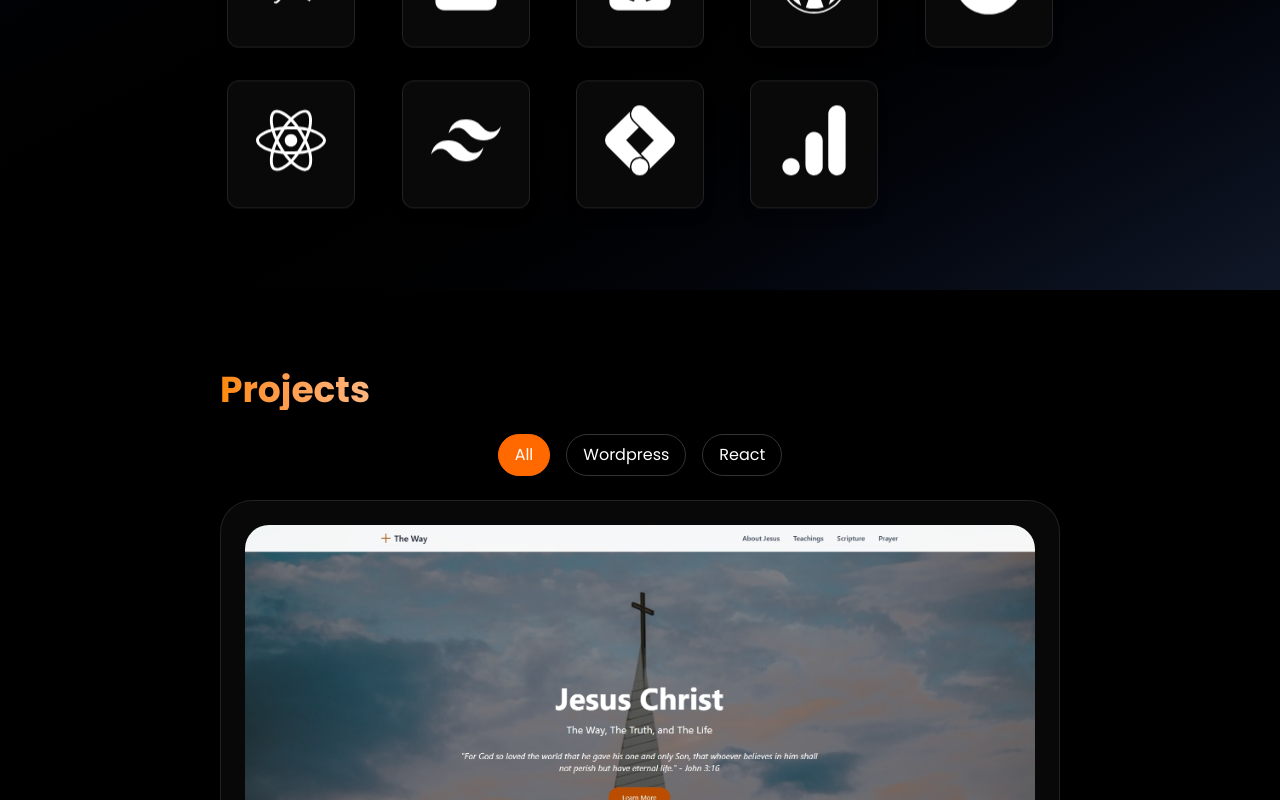
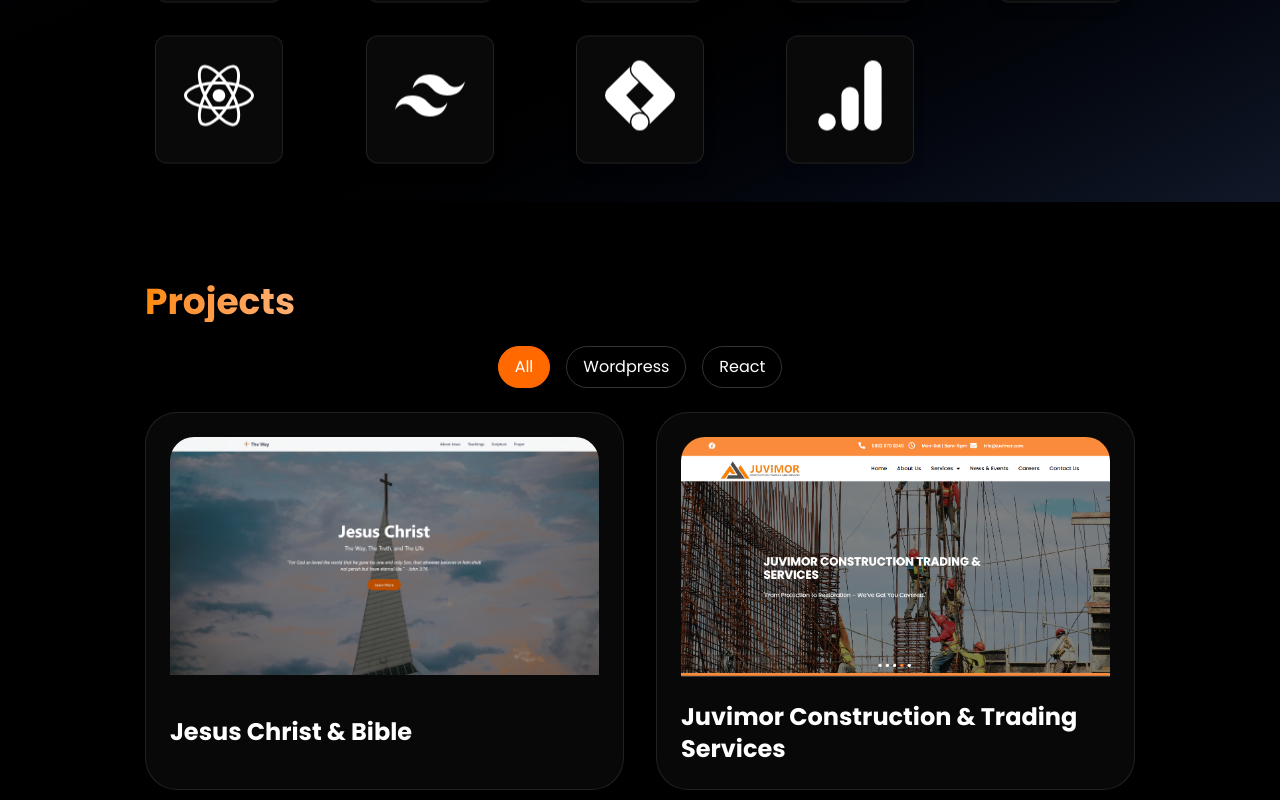
Before and after one commit to refuerzomaj/personal-website, a React (Vite) app: page / in a window 1280 px wide. Shown: the part 3392-4192 px from the top of the page. Built offline with nearby package versions, Linux system fonts and the light colour scheme.

Commit message:
31st commit

```diff
--- a/src/components/certificate.jsx
+++ b/src/components/certificate.jsx
@@ -178,7 +178,7 @@ const Certificate = () => {
   return (
     <div className="bg-black py-10 px-10 h-full grid gap-16" id="about">
       <div className="max-w-[1000px] mx-auto grid gap-6 animate-slide-in-top">
-        <h1 className="text-3xl sm:text-5xl font-extrabold bg-gradient-to-r from-orange-400 via-white to-orange-400 text-transparent bg-clip-text">
+        <h1 className="text-3xl sm:text-4xl font-extrabold bg-gradient-to-r from-orange-400 via-white to-orange-400 text-transparent bg-clip-text">
           Certificates
         </h1>
 
--- a/src/components/contactform.jsx
+++ b/src/components/contactform.jsx
@@ -39,7 +39,7 @@ function contactform() {
               name="name"
               placeholder="Your name"
               required
-              className="w-full border px-3 py-2 rounded my-2 border-gray-400 focus:outline-none focus:ring-2 focus:ring-blue-500"
+              className="w-full border px-3 py-2 rounded my-2 text-black border-gray-400 bg-white focus:outline-none focus:ring-2 focus:ring-blue-500"
             />
 
             {/* Email */}
@@ -51,7 +51,7 @@ function contactform() {
               name="email"
               placeholder="you@example.com"
               required
-              className="w-full border px-3 py-2 rounded my-2 border-gray-400 focus:outline-none focus:ring-2 focus:ring-blue-500"
+              className="w-full border px-3 py-2 text-black bg-white rounded my-2 border-gray-400 focus:outline-none focus:ring-2 focus:ring-blue-500"
             />
 
             {/* Message */}
@@ -61,7 +61,7 @@ function contactform() {
               placeholder="Your message..."
               rows="4"
               required
-              className="w-full border px-3 py-2 rounded my-2 border-gray-400 focus:outline-none focus:ring-2 focus:ring-blue-500"
+              className="w-full border px-3 py-2 text-black bg-white rounded my-2 border-gray-400 focus:outline-none focus:ring-2 focus:ring-blue-500"
             />
 
             <p className="text-green-600">{result}</p>
--- a/src/components/footer.jsx
+++ b/src/components/footer.jsx
@@ -25,10 +25,6 @@ const Footer = () => {
           {/* Logo Section */}
           <div>
             <h2 className="text-2xl font-bold text-white">JG</h2>
-            <p className="mt-3 text-sm text-gray-400">
-              Building modern and responsive web applications with React and
-              Tailwind CSS.
-            </p>
           </div>
 
           {/* Pages Links */}
--- a/src/components/projects.jsx
+++ b/src/components/projects.jsx
@@ -31,7 +31,8 @@ const Projects = () => {
       image: image2,
       title: "Juvimor Construction & Trading Services",
       link: "https://juvimor.com",
-      description: "Corporate website with clean layout and responsive design.",
+      description:
+        "A corporate website built with WordPress and Elementor Pro, focused on clean layout, performance, and responsive design.",
       tags: ["WordPress", "Elementor Pro", "CSS", "jQuery"],
       category: "wordpress",
     },
@@ -39,7 +40,8 @@ const Projects = () => {
       image: image3,
       title: "HSM Aero",
       link: "https://hsm.aero",
-      description: "Aviation website with modern UI and performance focus.",
+      description:
+        "Aviation-focused website showcasing services and company profile with a modern UI and optimized performance.",
       tags: ["WordPress", "Elementor Pro", "CSS", "jQuery"],
       category: "wordpress",
     },
@@ -55,7 +57,8 @@ const Projects = () => {
       image: image4,
       title: "LCS Logistics",
       link: "http://lcslogistics.com",
-      description: "Logistics website focused on clarity and usability.",
+      description:
+        "Logistics company website designed for clarity, accessibility, and ease of navigation across devices.",
       tags: ["WordPress", "Elementor Pro", "CSS", "jQuery"],
       category: "wordpress",
     },
@@ -63,46 +66,60 @@ const Projects = () => {
       image: image10,
       title: "Browser Cache",
       link: "https://wordpress-1091546-4178418.cloudwaysapps.com/",
-      description: "WordPress performance and caching demo project.",
-      tags: ["WordPress"],
+      description:
+        "A WordPress-based demo project focusing on cache behavior, optimization, and performance testing.",
+      tags: ["WordPress", "Elementor Pro", "CSS", "jQuery"],
       category: "wordpress",
     },
     {
       image: image5,
       title: "Obando Bulacan",
-      description: "Government website for tourism and announcements.",
-      tags: ["WordPress"],
+      description:
+        "A local government website project highlighting tourism, announcements, and public information.",
+      tags: ["WordPress", "Elementor Pro", "CSS", "jQuery"],
       category: "wordpress",
     },
     {
       image: image6,
       title: "MPM House",
       link: "https://mpm.house",
-      description: "Real estate website with clean UI.",
-      tags: ["WordPress"],
+      description:
+        "Real estate website showcasing property listings with clean visuals and responsive layout.",
+      tags: ["WordPress", "Elementor Pro"],
       category: "wordpress",
     },
     {
       image: image7,
       title: "Spotlight Accounting",
-      description: "Accounting firm website with professional design.",
-      tags: ["WordPress"],
+      description:
+        "Accounting firm website with a professional look, clear service structure, and contact-focused design.",
+      tags: ["WordPress", "Elementor Pro", "CSS", "jQuery"],
       category: "wordpress",
     },
     {
       image: image8,
       title: "Keystone Invest",
       link: "https://keystone-invest.co.uk",
-      description: "Custom WordPress theme with ACF and PHP.",
-      tags: ["WordPress", "PHP", "ACF"],
+      description:
+        "Custom WordPress theme using ACF and PHP for flexible content management and scalability.",
+      tags: [
+        "WordPress",
+        "Elementor Pro",
+        "CSS",
+        "jQuery",
+        "PHP",
+        "Advance Custom Fields",
+        "Custom Theme",
+      ],
       category: "wordpress",
     },
     {
       image: image9,
       title: "Agility Outsourcing",
       link: "https://agility-outsourcing.co.uk",
-      description: "Corporate outsourcing website.",
-      tags: ["WordPress"],
+      description:
+        "Corporate outsourcing website focused on branding consistency and lead generation.",
+      tags: ["WordPress", "Elementor Pro", "CSS", "jQuery"],
       category: "wordpress",
     },
   ];
@@ -113,7 +130,7 @@ const Projects = () => {
       ? cards
       : cards.filter((card) => card.category === activeTab);
 
-  const visibleCards = showAll ? filteredCards : filteredCards.slice(0, 3);
+  const visibleCards = showAll ? filteredCards : filteredCards.slice(0, 4);
 
   const openModal = (card) => {
     setSelectedProject(card);
@@ -127,7 +144,7 @@ const Projects = () => {
 
   return (
     <div className="bg-black" id="projects">
-      <div className="max-w-[1000px] mx-auto grid gap-6 p-6 sm:p-10 lg:p-20">
+      <div className="max-w-[1150px] mx-auto grid gap-6 p-6 sm:p-10 lg:p-20">
         <h1 className="text-3xl sm:text-4xl font-extrabold bg-gradient-to-r from-orange-400 via-white to-orange-400 text-transparent bg-clip-text">
           Projects
         </h1>
@@ -153,7 +170,7 @@ const Projects = () => {
         </div>
 
         {/* PROJECT LIST */}
-        <div className="grid grid-cols-1 gap-6 md:gap-8">
+        <div className="grid grid-cols-1 md:grid-cols-2 gap-6 md:gap-8">
           {visibleCards.map((card, index) => (
             <div
               key={index}
@@ -170,7 +187,7 @@ const Projects = () => {
                 alt={card.title}
               />
 
-              <div className="flex flex-wrap gap-3 text-white">
+              {/* <div className="flex flex-wrap gap-3 text-white">
                 {card.tags.map((tag, i) => (
                   <p
                     key={i}
@@ -179,7 +196,7 @@ const Projects = () => {
                     {tag}
                   </p>
                 ))}
-              </div>
+              </div> */}
 
               <h2 className="text-2xl text-white font-extrabold">
                 {card.title}
@@ -189,13 +206,13 @@ const Projects = () => {
         </div>
 
         {/* SEE MORE */}
-        {filteredCards.length > 3 && (
+        {filteredCards.length > 4 && (
           <div className="flex justify-center mt-10">
             <button
               onClick={() => setShowAll(!showAll)}
               className="px-6 py-3 rounded-full text-white font-semibold
               bg-gradient-to-r from-orange-700 via-orange-500 to-orange-300
-              hover:from-orange-300 hover:to-orange-700 transition"
+              hover:from-orange-300 hover:to-orange-700 transition hover:cursor-pointer"
             >
               {showAll ? "See Less" : "See More"}
             </button>
--- a/src/components/skills.jsx
+++ b/src/components/skills.jsx
@@ -147,7 +147,7 @@ const SkillCard = ({ skill, onClick }) => {
   return (
     <div
       onClick={() => onClick(skill)}
-      className="group relative w-42 h-42 lg:w-32 lg:h-32 bg-neutral-950/90 backdrop-blur-md rounded-xl p-6 border border-white/10 shadow-lg text-white flex flex-col items-center justify-center hover:-translate-y-2 hover:scale-[1.02] hover:shadow-[0_25px_50px_rgba(0,0,0,0.7)] hover:bg-orange-700/80 hover:border-orange-500/90 cursor-pointer transition"
+      className="group relative w-32 h-32 lg:w-32 lg:h-32 bg-neutral-950/90 backdrop-blur-md rounded-xl p-6 border border-white/10 shadow-lg text-white flex flex-col items-center justify-center hover:-translate-y-2 hover:scale-[1.02] hover:shadow-[0_25px_50px_rgba(0,0,0,0.7)] hover:bg-orange-700/80 hover:border-orange-500/90 cursor-pointer transition"
     >
       <Icon className="text-white text-8xl lg:text-7xl mb-2" />
 
@@ -168,14 +168,14 @@ const Skills = () => {
       className="bg-gradient-to-tl from-gray-900 via-black to-gray-900"
       id="skills"
     >
-      <div className="max-w-[1000px] mx-auto p-20">
+      <div className="max-w-[1100px] mx-auto p-10">
         <ParallaxReveal effect="fadeTop" mobileEffect="fadeTop">
           <h2 className="text-3xl sm:text-4xl font-extrabold bg-gradient-to-r from-orange-400 via-white to-orange-400 text-transparent bg-clip-text">
             Skills & Technologies
           </h2>
         </ParallaxReveal>
 
-        <div className="grid grid-cols-1 sm:grid-cols-2 md:grid-cols-3 lg:grid-cols-5 gap-8 mt-10 justify-items-center max-[350px]:grid-cols-1">
+        <div className="grid grid-cols-2 sm:grid-cols-3 md:grid-cols-4 lg:grid-cols-5 gap-8 mt-10 justify-items-center max-[350px]:grid-cols-1">
           {skillsData.map((skill, index) => (
             <ParallaxReveal
               key={index}
```
